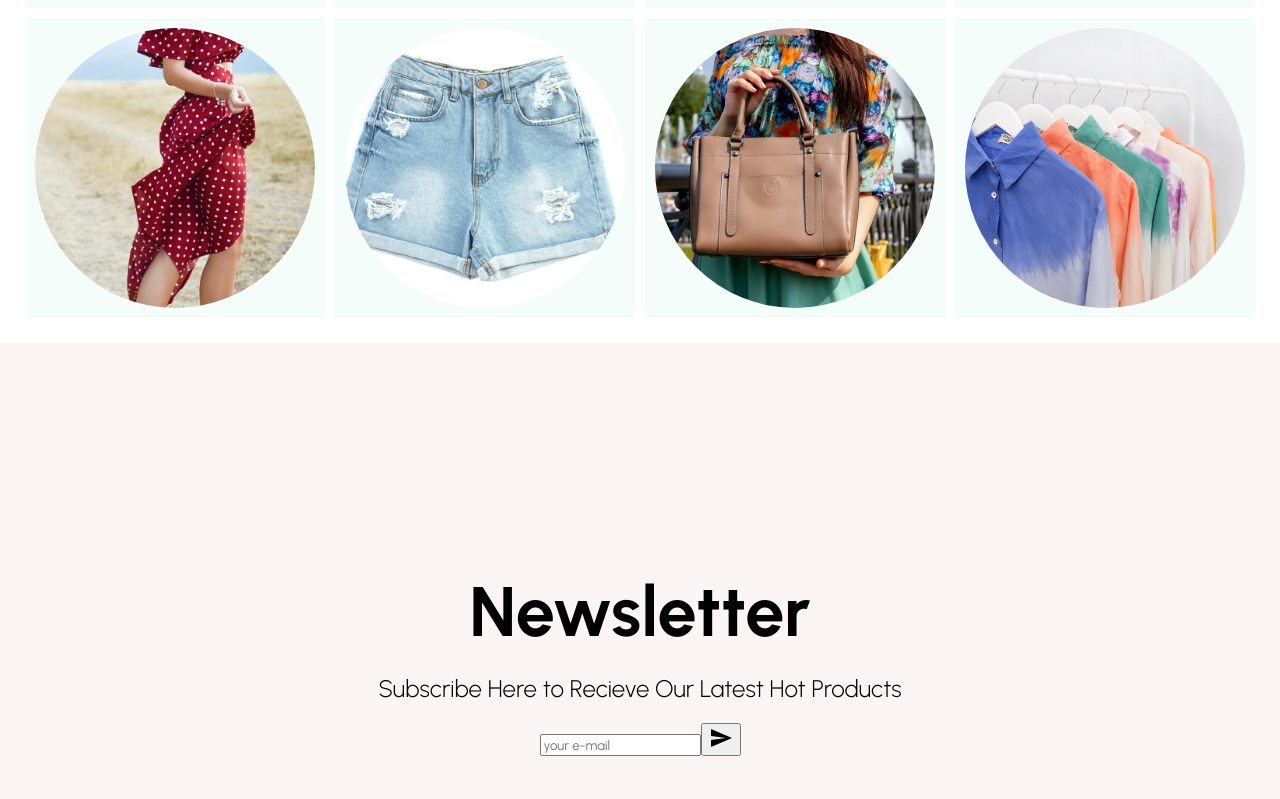
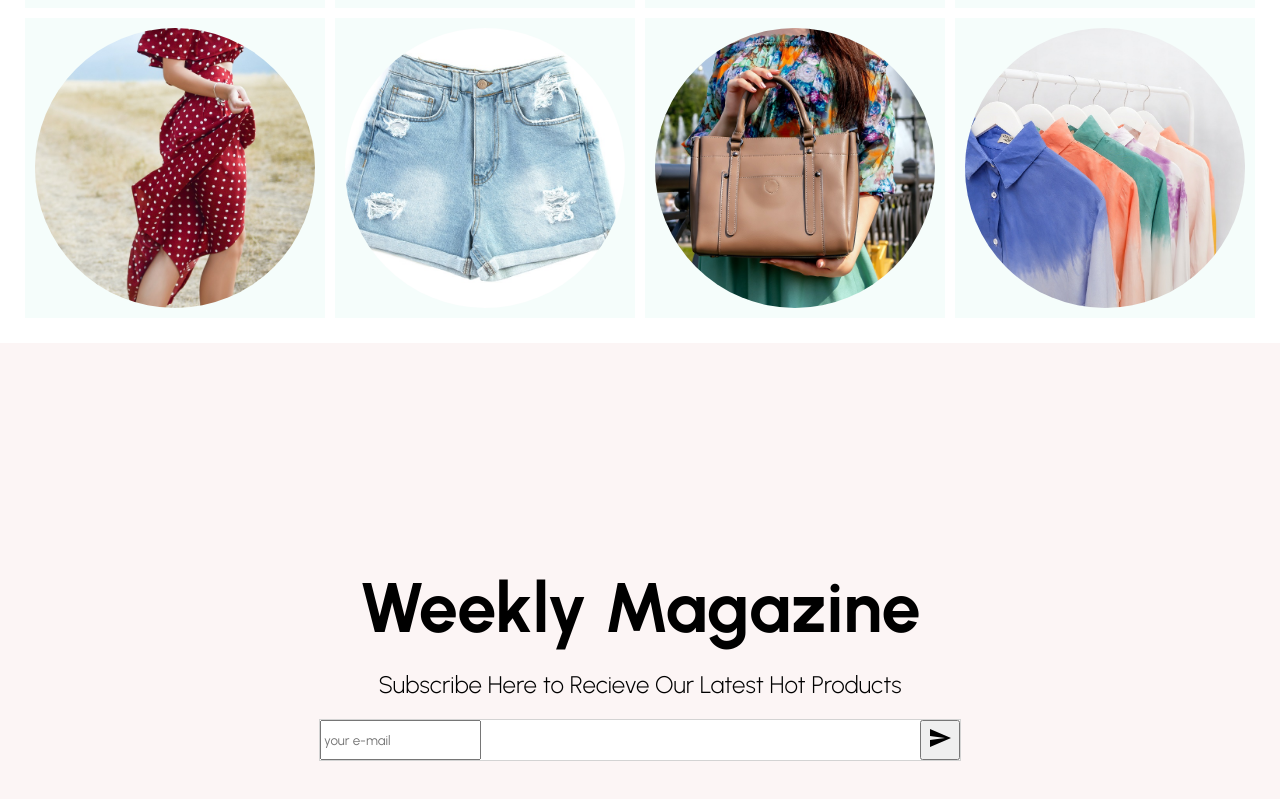
Before and after one commit to AliPooladmast/e-commerce, a React (Create React App) app: page / in a window 1280 px wide. Shown: the part 1868-2667 px from the top of the page. Built offline with nearby package versions, Linux system fonts and the light colour scheme.

Commit message:
feat(Newsletter):add style to email input container

```diff
--- a/src/components/Newsletter/Newsletter.jsx
+++ b/src/components/Newsletter/Newsletter.jsx
@@ -5,7 +5,7 @@ import { Send } from "@material-ui/icons";
 const Newsletter = () => {
   return (
     <div className={style.Container}>
-      <h1>Newsletter</h1>
+      <h1>Weekly Magazine</h1>
       <div className={style.Desc}>
         Subscribe Here to Recieve Our Latest Hot Products
       </div>
--- a/src/components/Newsletter/Newsletter.module.scss
+++ b/src/components/Newsletter/Newsletter.module.scss
@@ -17,3 +17,12 @@
   margin-bottom: 20px;
   font-weight: 300;
 }
+
+.InputContainer {
+  width: 50%;
+  height: 40px;
+  background: white;
+  display: flex;
+  justify-content: space-between;
+  border: 1px solid lightgrey;
+}
```
